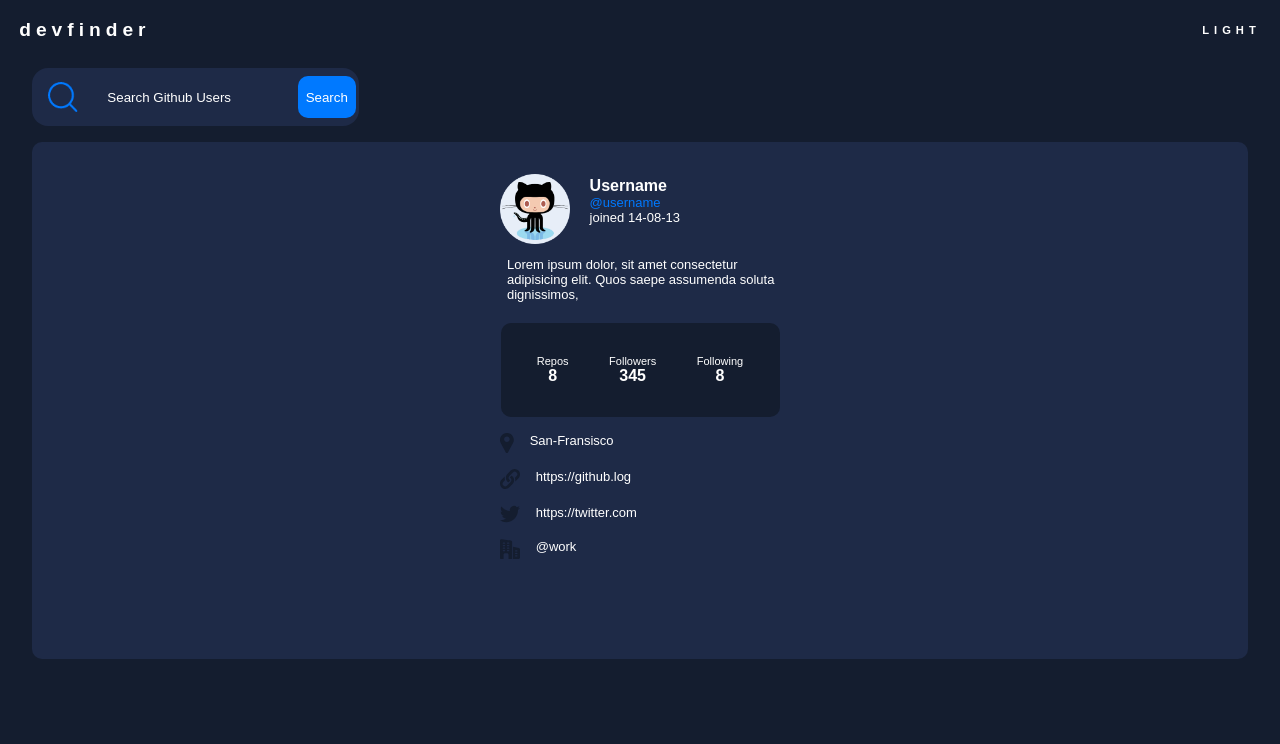
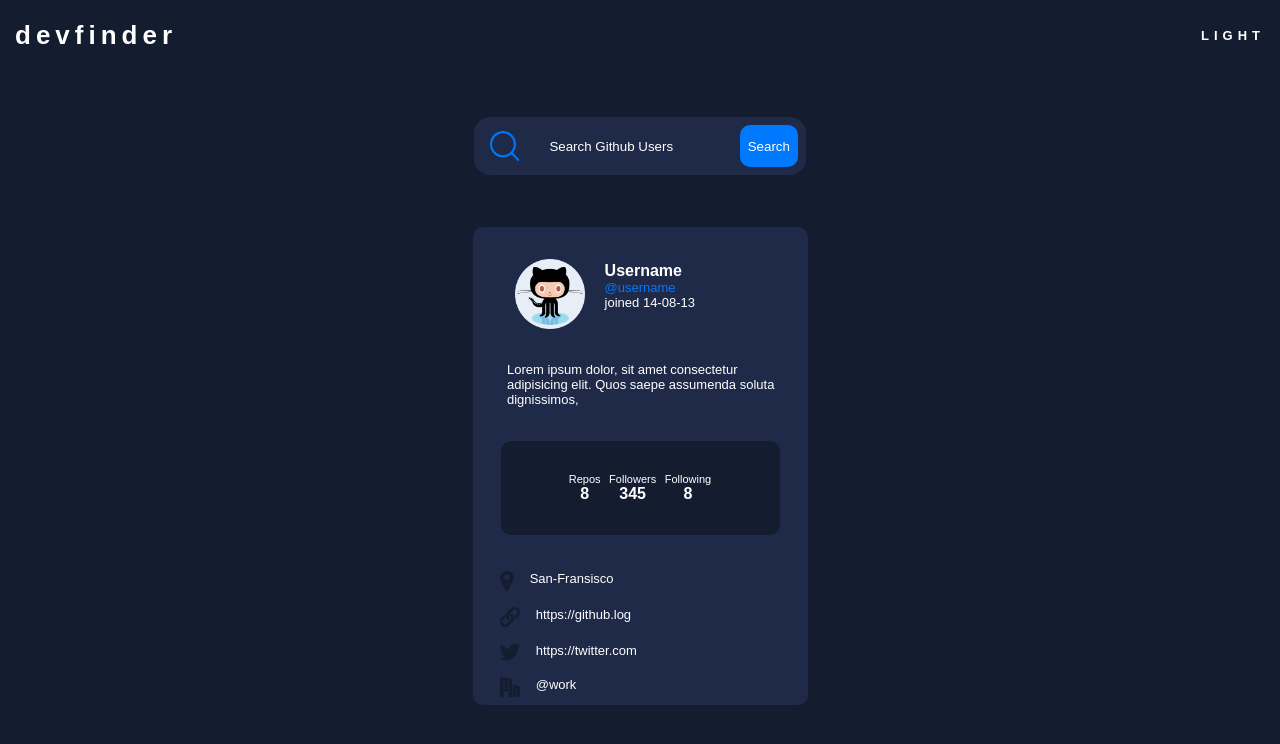
Before and after one commit to JwhCK/githubusersearch, a plain HTML site: page index.html in a window 1280 px wide. Drawn offline with Linux system fonts and the light colour scheme.

Commit message:
destructering

```diff
--- a/index.html
+++ b/index.html
@@ -13,6 +13,7 @@
         <h1 class="app-tittle">devfinder</h1>
         <h3 class="color-mode">LIGHT</h3>
     </div>
+    <div class="body-con">
     <div class="search-con ">
         <img src="/img/Combined Shape@2x.png" class = "searchicon"placeholder="this is good">
         <input type="search" class="search-data" placeholder="Search Github Users">
@@ -70,6 +71,7 @@
         </div>
 
     </div>
+</div>
 
 </body>
 </html>
--- a/style.css
+++ b/style.css
@@ -1,24 +1,45 @@
 *{
     box-sizing: border-box;
     margin: 0;
+    padding: 0;
 }
 body{
+    height: 100vh;
+    width:100vw;
     margin:0;
-    display: flex;
     flex-direction: column;
     background-color: #141D2F;
     font-family: "Space Mono", sans-serif;
     color: #FFFFFF;
 }
+
+.body-con{
+    height: 90vh;
+    width:100vw;
+    display: flex;
+    flex-direction: column;
+    align-items: center;
+    justify-content: space-evenly;
+
+}
 .top-text{
     font-size: 0.6em;
+    width: 100vw;
     display: flex;
+    align-items: center;
     letter-spacing: 5px;
     color: white;
     flex-direction: row;
-    align-items: center;
     justify-content: space-between;
-    margin: 2em 2em;
+    margin-top: 20px;
+    padding: 0px 15px 0px 15px;
+
+}
+.app-tittle{
+    font-size: 26px;
+}
+.color-mode{
+    font-size: 13px;
 }
 
 /* Search container */
@@ -29,11 +50,11 @@ body{
     align-items: center;
     justify-content: space-between;
     background-color: #1E2A47;
-    margin:0.5em 0 0.5em 2em;
     padding: 0.5em;
     border-radius:1rem;
     min-height: 2em;
-    max-width: 327px;
+    min-width: 327px;
+    margin-bottom: 15px;
 }
 .search-data{
     padding:1em;
@@ -70,13 +91,12 @@ input::placeholder{
 
 .main-container{
     background-color: #1E2A47;
-    margin: 0.5em 2em;
+    margin-top: -30px;
     border-radius: 10px;
     display: flex;
     flex-direction: column;
     align-items: center;
-    min-height: 517px;
-    min-width: 327px;
+
 
 
 }
@@ -87,6 +107,7 @@ display: flex;
 flex-direction: row;
 margin-right: 5em;
 margin-top: 2em;
+margin-bottom: 20px;
 
 
 }
@@ -109,7 +130,7 @@ margin-top: 2em;
 .date-joined{
     font-size: 13px;
     font-weight: lighter;
-    min-width: 150px;
+    min-width: 120px;
 }
 .username-link{
     font-size: 13px;
@@ -121,7 +142,7 @@ margin-top: 2em;
 
 /* user bio description */
 .user-bio{
-    margin: 1em 1em 1em 2em;
+    margin: 1em 1em 2em 2em;
     font-size: 13px;
     font-weight: 10;
     max-width: 279px;
@@ -137,7 +158,7 @@ margin-top: 2em;
     min-height: 85px;
     background-color: #141D2F;
     margin: 0.5em;
-    padding: 2em 1em ;
+    padding: 2em 4em ;
     border-radius: 10px;
 
 }
@@ -160,6 +181,7 @@ font-weight: bold;
     flex-direction: column;
     justify-content: flex-start;
     margin-left: 0.5em;
+    margin-top: 20px;
 
 }
 
@@ -177,3 +199,16 @@ font-weight: bold;
 .contact-link-icon{
     font-size: 13px;
 }
+/* MOBILE RESPONSIVE */
+@media only screen and (max-width: 500px) {
+
+
+.main-container{
+    max-width: 327px;
+    min-height: 517px;
+     }
+
+
+
+
+ }
```
